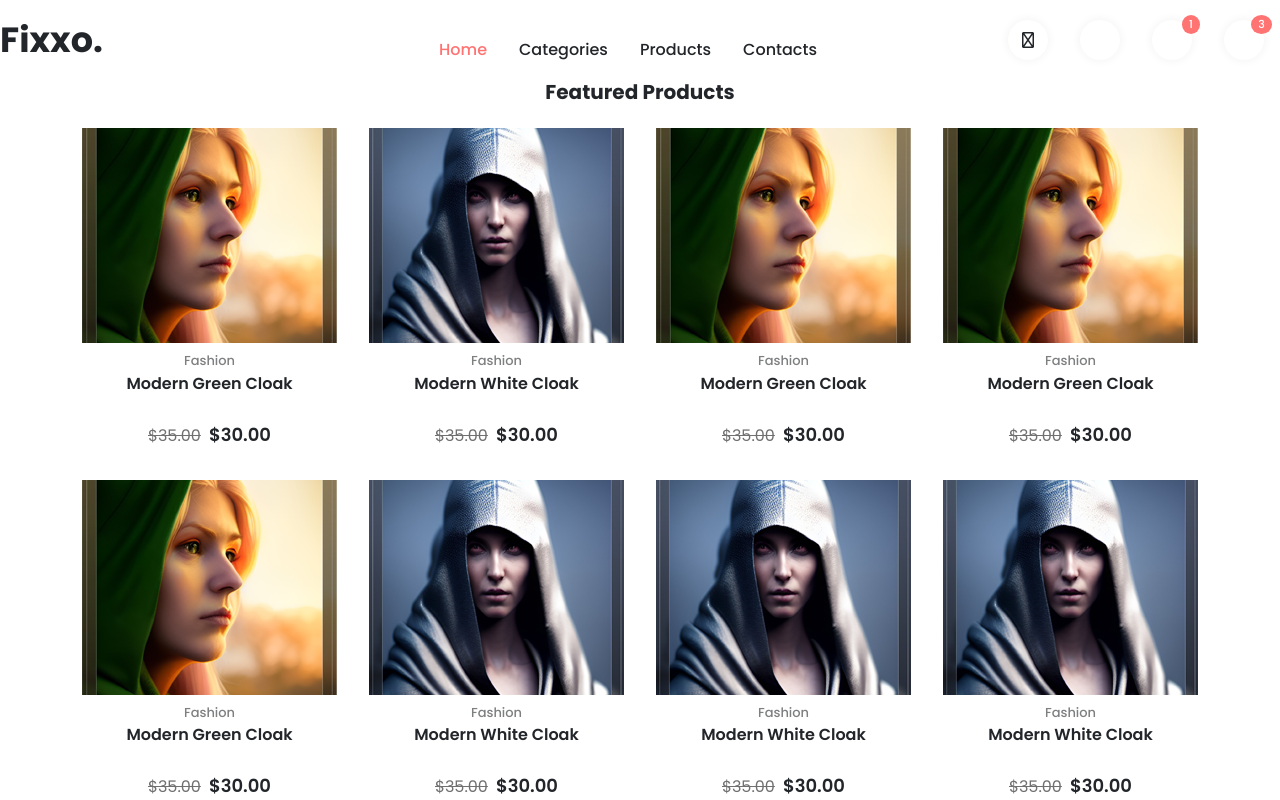
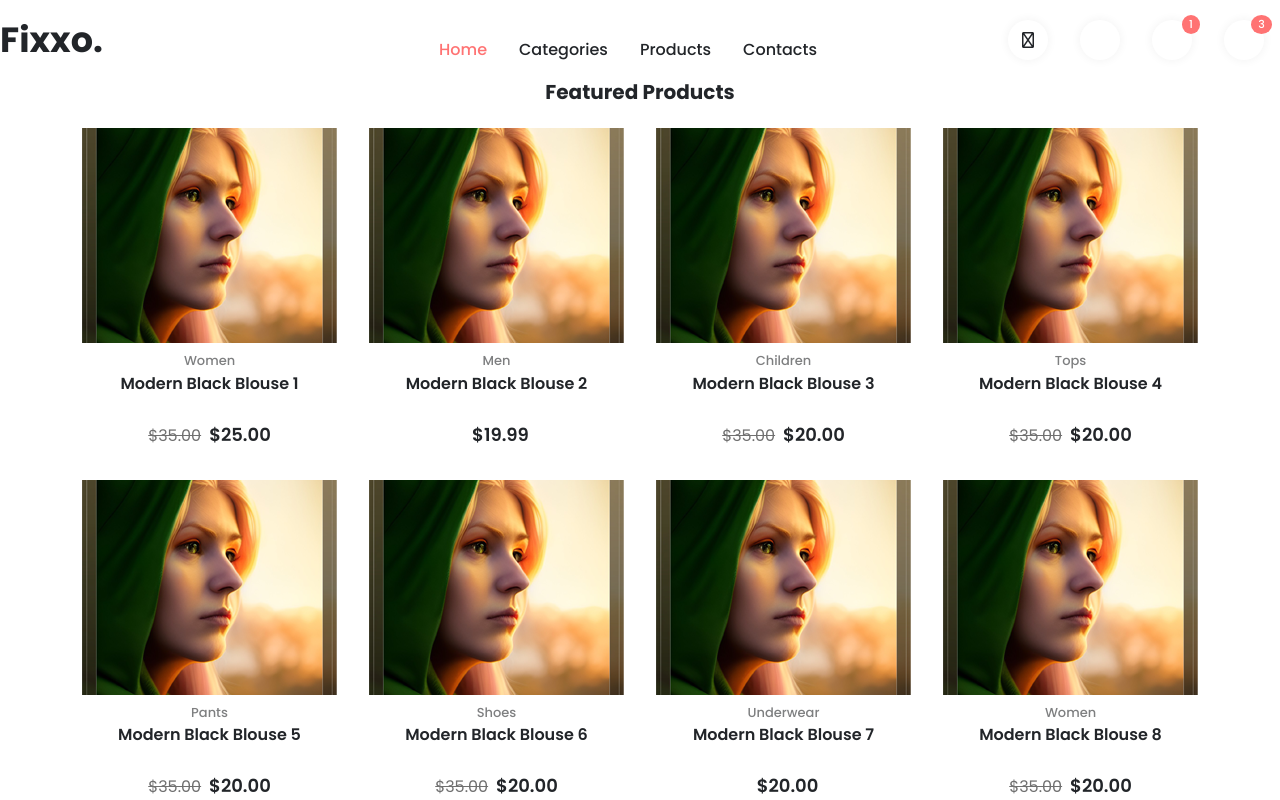
Before and after one commit to Demsity/assignment_react, a React (Create React App) app: page / in a window 1280 px wide. Shown: the top 800 px of the page. Built offline with nearby package versions, Linux system fonts and the light colour scheme; some icons are missing.

Commit message:
fixed proper implementation of products

```diff
--- a/src/Components/Cards/GridCard.jsx
+++ b/src/Components/Cards/GridCard.jsx
@@ -2,7 +2,7 @@ import React from 'react'
 import ButtonRound from '../Buttons/ButtonRound'
 import ButtonSquare from '../Buttons/ButtonSquare'
 
-function GridCard({ productName, category, originalPrice, discountPrice, discount, img, imgAlt }) {
+function GridCard({ product }) {
   return (
     <div className="__grid-card">
         <div className="__grid-card-image">
@@ -14,11 +14,11 @@ function GridCard({ productName, category, originalPrice, discountPrice, discoun
             </div>
                 <ButtonSquare title='QUICK VIEW' color='__btn-red' />
             </nav>
-            <img src={img} alt={imgAlt} />
+            <img src={product.img} alt={product.imgAlt} />
         </div>
         <div className="__grid-card-text">
-                <p className="__grid-card-text-category">{category}</p>
-                <p className="__grid-card-text-product">{productName}</p>
+                <p className="__grid-card-text-category">{product.category}</p>
+                <p className="__grid-card-text-product">{product.productName}</p>
                 <div className="__grid-rating">
                     {/* make rating a component with prop */}
                     <i className="fa-sharp fa-solid fa-star-sharp"></i>
@@ -28,8 +28,8 @@ function GridCard({ productName, category, originalPrice, discountPrice, discoun
                     <i className="fa-sharp fa-solid fa-star-sharp"></i>
                 </div>
                 <div className="__grid-price">
-                    <p className="__grid-price-original">{discount ? '$'+ originalPrice.toFixed(2) : ''}</p>
-                    <p className="__grid-price-discount">{'$' + discountPrice.toFixed(2)}</p>
+                    <p className="__grid-price-original">{product.discount ? '$'+ product.originalPrice.toFixed(2) : ''}</p>
+                    <p className="__grid-price-discount">{'$'+ product.discountPrice.toFixed(2)}</p>
             </div>
         </div>
     </div>
--- a/src/Components/FeaturedGrid/FeaturedGrid.jsx
+++ b/src/Components/FeaturedGrid/FeaturedGrid.jsx
@@ -1,83 +1,20 @@
-import React from 'react'
+import React, { useState } from 'react'
 import GridCard from '../Cards/GridCard'
+import ProductList from '../Products/ProductList'
+
 
 function FeaturedGrid() {
+    const [products, setProducts] = useState(ProductList)
+    console.log(products[0].discount)
     return (
         <div className="__grid-container">
             <h2>Featured Products</h2>
             <div className='__grid'>
-                <GridCard
-                    productName='Modern Green Cloak'
-                    category='Fashion'
-                    originalPrice={35.00}
-                    discount={true}
-                    discountPrice={30.00}
-                    img={'/images/cloak-green.png'}
-                    imgAlt='woman sitting with green cloak'
-                />
-                <GridCard
-                    productName='Modern White Cloak'
-                    category='Fashion'
-                    originalPrice={35.00}
-                    discount={true}
-                    discountPrice={30.00}
-                    img={'/images/white-cloak.png'}
-                    imgAlt='woman standing with white cloak'
-                />
-                <GridCard
-                    productName='Modern Green Cloak'
-                    category='Fashion'
-                    originalPrice={35.00}
-                    discount={true}
-                    discountPrice={30.00}
-                    img={'/images/cloak-green.png'}
-                    imgAlt='woman sitting with green cloak'
-                />
-                <GridCard
-                    productName='Modern Green Cloak'
-                    category='Fashion'
-                    originalPrice={35.00}
-                    discount={true}
-                    discountPrice={30.00}
-                    img={'/images/cloak-green.png'}
-                    imgAlt='woman sitting with green cloak'
-                />
-                <GridCard
-                    productName='Modern Green Cloak'
-                    category='Fashion'
-                    originalPrice={35.00}
-                    discount={true}
-                    discountPrice={30.00}
-                    img={'/images/cloak-green.png'}
-                    imgAlt='woman sitting with green cloak'
-                />
-                <GridCard
-                    productName='Modern White Cloak'
-                    category='Fashion'
-                    originalPrice={35.00}
-                    discount={true}
-                    discountPrice={30.00}
-                    img={'/images/white-cloak.png'}
-                    imgAlt='woman standing with white cloak'
-                />
-                <GridCard
-                    productName='Modern White Cloak'
-                    category='Fashion'
-                    originalPrice={35.00}
-                    discount={true}
-                    discountPrice={30.00}
-                    img={'/images/white-cloak.png'}
-                    imgAlt='woman standing with white cloak'
-                />
-                <GridCard
-                    productName='Modern White Cloak'
-                    category='Fashion'
-                    originalPrice={35.00}
-                    discount={true}
-                    discountPrice={30.00}
-                    img={'/images/white-cloak.png'}
-                    imgAlt='woman standing with white cloak'
-                />
+                {
+                   products.slice(0, 8).map(product => <GridCard key={product.id} product={product} />)
+                }
+
+
             </div>
         </div>
 
--- a/src/Components/Footer/Footer.jsx
+++ b/src/Components/Footer/Footer.jsx
@@ -1,16 +1,15 @@
 import React from 'react'
-import { Link } from 'react-router-dom'
 
 function Footer() {
   return (
     <section className='__footer'>
       <div className='container __footer-container'>
         <div className='__footer-links'>
-          <a target='_blank' href="https://www.facebook.com"><i class="fa-brands fa-facebook"></i></a>
-          <a target='_blank' href="https://www.instagram.com"><i class="fa-brands fa-instagram"></i></a>
-          <a target='_blank' href="https://www.twitter.com"><i class="fa-brands fa-twitter"></i></a>
-          <a target='_blank' href="https://www.google.com"><i class="fa-brands fa-google"></i></a>
-          <a target='_blank' href="https://www.linkedin.com"><i class="fa-brands fa-linkedin"></i></a>
+          <a target='_blank' rel="noopener noreferrer" href="https://www.facebook.com"><i className="fa-brands fa-facebook"></i></a>
+          <a target='_blank' rel="noopener noreferrer" href="https://www.instagram.com"><i className="fa-brands fa-instagram"></i></a>
+          <a target='_blank' rel="noopener noreferrer" href="https://www.twitter.com"><i className="fa-brands fa-twitter"></i></a>
+          <a target='_blank' rel="noopener noreferrer" href="https://www.google.com"><i className="fa-brands fa-google"></i></a>
+          <a target='_blank' rel="noopener noreferrer" href="https://www.linkedin.com"><i className="fa-brands fa-linkedin"></i></a>
         </div>
         <div className='__footer-text'>
           <p>© 2022 Fixxo. All Rights Reserved</p>
--- a/src/Components/Map/Map.jsx
+++ b/src/Components/Map/Map.jsx
@@ -3,6 +3,7 @@ import React from 'react'
 function Map() {
   return (
     <iframe
+        title='map'
         src="https://www.google.com/maps/embed?pb=!1m18!1m12!1m3!1d943891.1662576351!2d14.45215692971662!3d58.75857147981953!2m3!1f0!2f0!3f0!3m2!1i1024!2i768!4f13.1!3m3!1m2!1s0x465c14ce5262c35d%3A0x35322003293cc49e!2sEC%20Utbildning%20%C3%96rebro!5e0!3m2!1ssv!2sse!4v1666611974208!5m2!1ssv!2sse"
         allowFullScreen=""
         loading="lazy"
--- a/src/Components/OurSpeciality/OurSpeciality.jsx
+++ b/src/Components/OurSpeciality/OurSpeciality.jsx
@@ -1,5 +1,5 @@
 import React from 'react'
-import { Link, NavLink } from 'react-router-dom'
+import { NavLink } from 'react-router-dom'
 
 function OurSpeciality() {
   return (
@@ -9,21 +9,21 @@ function OurSpeciality() {
             <div className='__spec-box'>
                 <div className='__box-text'>
                     <p>Track Your Order</p>
-                    <NavLink className='__box-link' to={'/'}>Get Started<i class="ms-2 fa-regular fa-chevron-right"></i></NavLink>
+                    <NavLink className='__box-link' to={'/'}>Get Started<i className="ms-2 fa-regular fa-chevron-right"></i></NavLink>
                 </div>
                 <div className='__box-img'></div>
             </div>
             <div className='__spec-box'>
                 <div className='__box-text'>
                     <p>Make a Return</p>
-                    <NavLink className='__box-link' to={'/'}>Get Started<i class="ms-2 fa-regular fa-chevron-right"></i></NavLink>
+                    <NavLink className='__box-link' to={'/'}>Get Started<i className="ms-2 fa-regular fa-chevron-right"></i></NavLink>
                 </div>
                 <div className='__box-img'></div>
             </div>
             <div className='__spec-box'>
                 <div className='__box-text'>
                     <p>Request a Price<br/> Adjustment</p>
-                    <NavLink className='__box-link' to={'/'}>Get Started<i class="ms-2 fa-regular fa-chevron-right"></i></NavLink>
+                    <NavLink className='__box-link' to={'/'}>Get Started<i className="ms-2 fa-regular fa-chevron-right"></i></NavLink>
                 </div>
                 <div className='__box-img'></div>
             </div>
--- /dev/null
+++ b/src/Components/Products/ProductList.js
@@ -0,0 +1,93 @@
+const ProductList = [{
+        id: 1,
+        productName: 'Modern Black Blouse 1',
+        category: 'Women',
+        originalPrice: 35,
+        discountPrice: 25,
+        discount: true,
+        img: '/Images/cloak-green.png',
+        imgAlt: 'a green cloak'
+    },
+    {
+        id: 2,
+        productName: 'Modern Black Blouse 2',
+        category: 'Men',
+        originalPrice: 2.45,
+        discountPrice: 19.99,
+        discount: false,
+        img: '/Images/cloak-green.png',
+        imgAlt: 'a green cloak'
+    },
+    {
+        id: 3,
+        productName: 'Modern Black Blouse 3',
+        category: 'Children',
+        originalPrice: 35,
+        discountPrice: 20,
+        discount: true,
+        img: '/Images/cloak-green.png',
+        imgAlt: 'a green cloak'
+    },
+    {
+        id: 4,
+        productName: 'Modern Black Blouse 4',
+        category: 'Tops',
+        originalPrice: 35,
+        discountPrice: 20,
+        discount: true,
+        img: '/Images/cloak-green.png',
+        imgAlt: 'a green cloak'
+    },
+    {
+        id: 5,
+        productName: 'Modern Black Blouse 5',
+        category: 'Pants',
+        originalPrice: 35,
+        discountPrice: 20,
+        discount: true,
+        img: '/Images/cloak-green.png',
+        imgAlt: 'a green cloak.png'
+    },
+    {
+        id: 6,
+        productName: 'Modern Black Blouse 6',
+        category: 'Shoes',
+        originalPrice: 35,
+        discountPrice: 20,
+        discount: true,
+        img: '/Images/cloak-green.png',
+        imgAlt: 'a green cloak'
+    },
+    {
+        id: 7,
+        productName: 'Modern Black Blouse 7',
+        category: 'Underwear',
+        originalPrice: 35,
+        discountPrice: 20,
+        discount: false,
+        img: '/images/cloak-green.png',
+        imgAlt: 'a green cloak'
+    },
+    {
+        id: 8,
+        productName: 'Modern Black Blouse 8',
+        category: 'Women',
+        originalPrice: 35,
+        discountPrice: 20,
+        discount: true,
+        img: '/Images/cloak-green.png',
+        imgAlt: 'a green cloak'
+    },
+    {
+        id: 9,
+        productName: 'Modern Black Blouse 9',
+        category: 'Women',
+        originalPrice: 35,
+        discountPrice: 20,
+        discount: true,
+        img: '/Images/cloak-green.png',
+        imgAlt: 'a green cloak'
+    },
+]
+
+export default ProductList
```
